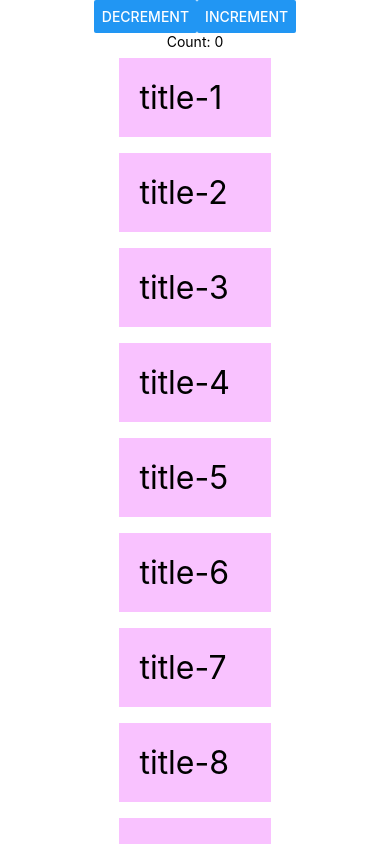
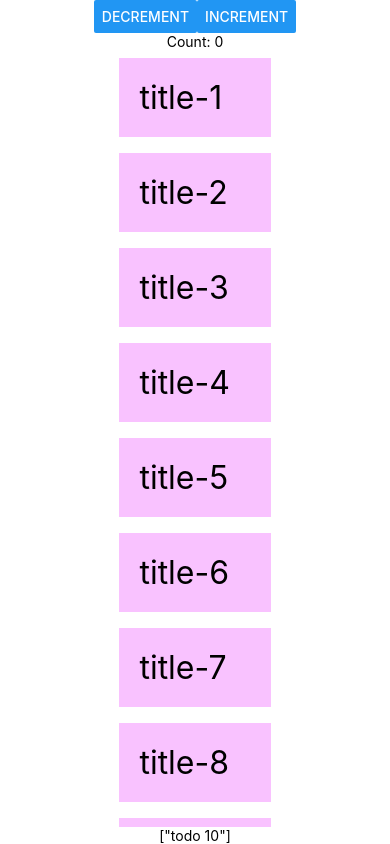
Before and after one commit to TomaszRej/reassure-demo, a React Native app: screen / in a window 390 px wide. Built offline with nearby package versions, Linux system fonts and the light colour scheme.

Commit message:
more examples

```diff
--- a/App.tsx
+++ b/App.tsx
@@ -2,6 +2,33 @@ import React, {useState} from 'react';
 import {View, Button, StyleSheet, SafeAreaView} from 'react-native';
 import Counter from './src/components/counter/Counter';
 import FlatListComponent from './src/components/flatListComponent/FlatListComponent';
+import Todos from './src/components/todos/Todos';
+
+const extractTodos = Array.from(Array(100000).keys())
+
+const todos = [
+  ...extractTodos,
+  'todo 1',
+  'todo 2',
+  'todo 3',
+  'todo 4',
+  'todo 5',
+  'todo 6',
+  'todo 7',
+  'todo 8',
+  'todo 9',
+  'todo 10',
+  'todo 11',
+  'todo 12',
+  'todo 13',
+  'todo 14',
+  'todo 15',
+  'todo 16',
+  'todo 17',
+  'todo 18',
+  'todo 19',
+  'todo 20',
+];
 
 const App = () => {
   const [count, setCount] = useState(0);
@@ -14,6 +41,7 @@ const App = () => {
       </View>
       <Counter count={count} />
       <FlatListComponent />
+      <Todos todos={todos} filter={'todo 10'} />
     </SafeAreaView>
   );
 };
--- a/src/components/counter/Counter.tsx
+++ b/src/components/counter/Counter.tsx
@@ -11,10 +11,17 @@ const Counter: FC<IProps> = ({count}) => {
   const [prevCount, setPrevCount] = useState(count);
   const [trend, setTrend] = useState<Trend>(null);
 
-  if (prevCount !== count) {
-    setPrevCount(count);
-    setTrend(count > prevCount ? 'increasing' : 'decreasing');
-  }
+  // if (prevCount !== count) {
+  //   setPrevCount(count);
+  //   setTrend(count > prevCount ? 'increasing' : 'decreasing');
+  // }
+
+  React.useEffect(() => {
+    if (prevCount !== count) {
+      setPrevCount(count);
+      setTrend(count > prevCount ? 'increasing' : 'decreasing');
+    }
+  }, [prevCount, count]);
 
   return (
     <>
--- a/src/components/flatListComponent/FlatListComponent.tsx
+++ b/src/components/flatListComponent/FlatListComponent.tsx
@@ -23,14 +23,17 @@ const Item = ({title}: {title: string}) => (
 );
 
 const FlatListComponent = () => {
-  const renderItem = useCallback(
-    ({item}: {item: DataType}) => <Item title={item.title} />,
-    [],
-  );
+  // const renderItem = useCallback(
+  //   ({item}: {item: DataType}) => <Item title={item.title} />,
+  //   [],
+  // );
 
   return (
     <SafeAreaView style={styles.container}>
-      <FlatList data={DATA} renderItem={renderItem} />
+      <FlatList
+        data={DATA}
+        renderItem={({item}) => <Item title={item.title} />}
+      />
     </SafeAreaView>
   );
 };
--- /dev/null
+++ b/src/components/todos/Todos.tsx
@@ -0,0 +1,31 @@
+import React, {useState, useEffect, FC, useMemo} from 'react';
+import {View, Text} from 'react-native';
+
+const getFilteredTodos = (todos: string[], filter: string) => {
+  return todos.filter((todo: string) => todo === filter);
+};
+
+interface IProps {
+  todos: string[];
+  filter: string;
+}
+
+const Todos: FC<IProps> = ({todos, filter}) => {
+  // 🔴 Avoid: redundant state and unnecessary Effect
+  // const [newTodo, setNewTodo] = useState<string[]>([]);
+  //
+  // useEffect(() => {
+  //   setNewTodo(getFilteredTodos(todos, filter));
+  // }, [todos, filter]);
+
+  // const newTodo = useMemo(() => getFilteredTodos(todos, filter), [todos, filter]);
+  const newTodo = getFilteredTodos(todos, filter);
+
+  return (
+    <View>
+      <Text>{JSON.stringify(newTodo)}</Text>
+    </View>
+  );
+};
+
+export default Todos;
```
Also changed, not shown: .reassure/output.json, .reassure/output.md, 2 other files (tests, documents, lock files or other folders).
